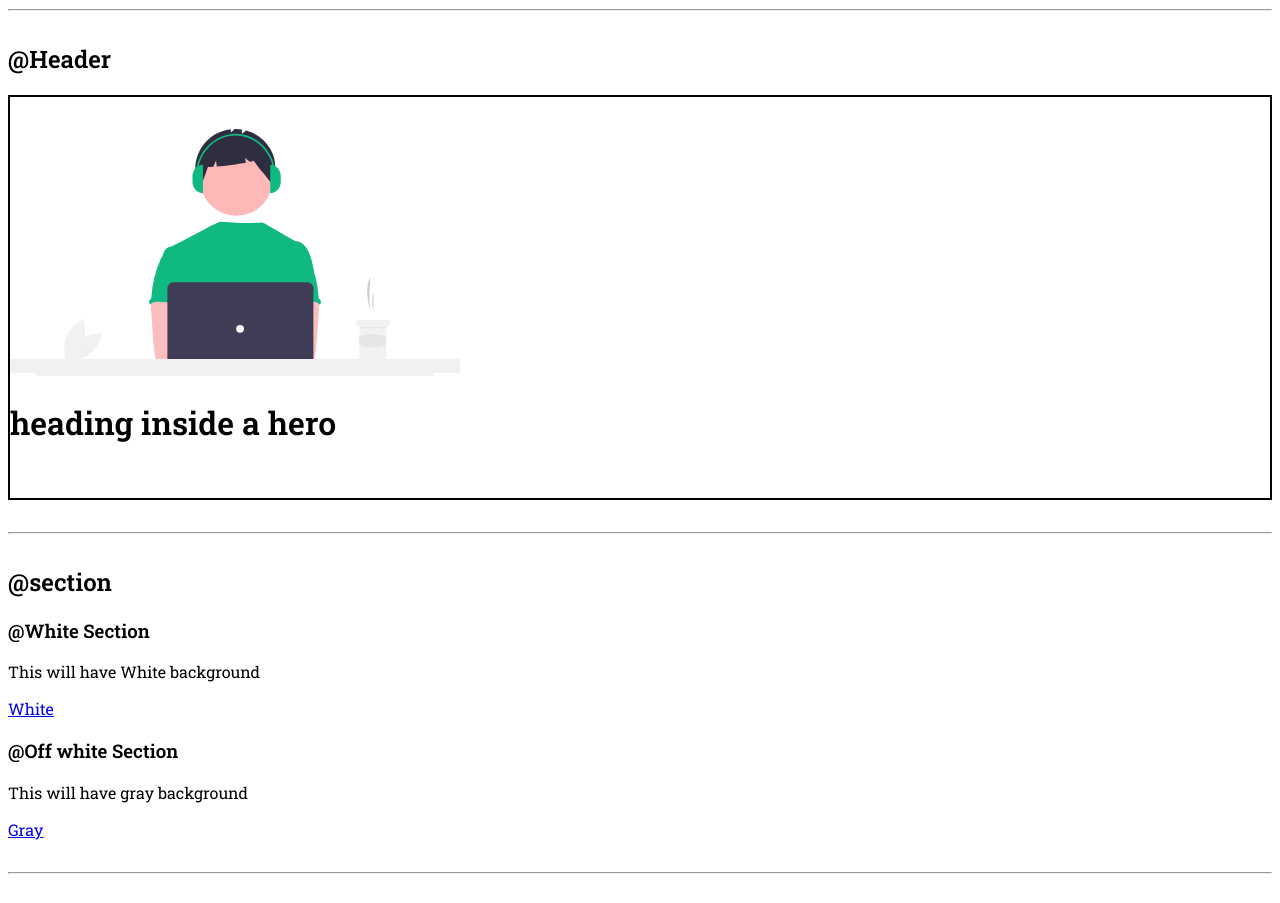
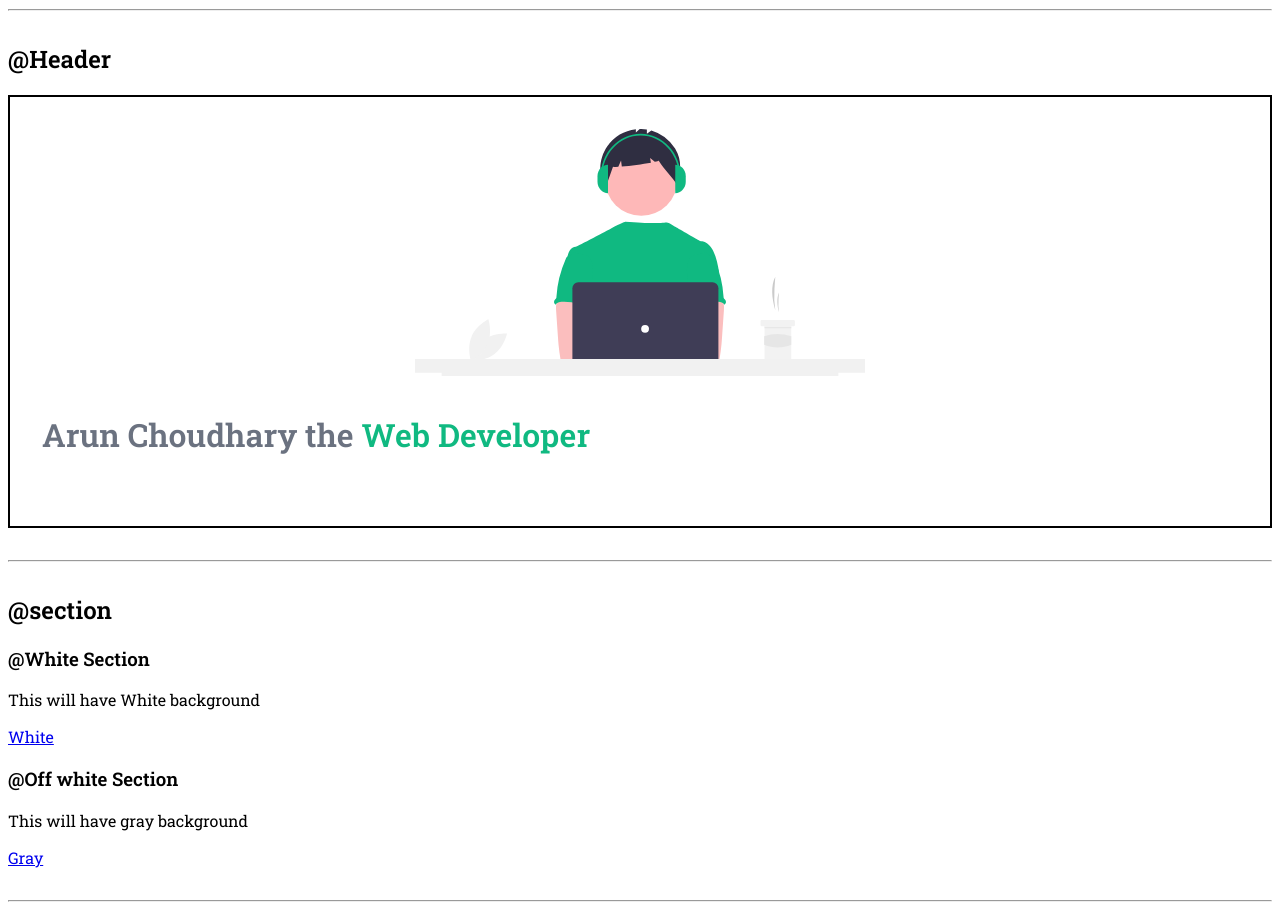
Before and after one commit to Arun023/neogcamp-lesson-3-live, a plain HTML site: page index.html in a window 1280 px wide. Shown: the part 1560-2463 px from the top of the page. Drawn offline with Linux system fonts and the light colour scheme.

Commit message:
Update:header

```diff
--- a/index.html
+++ b/index.html
@@ -81,7 +81,7 @@
     <h2>@Header</h2>
     <header class="hero">
     <img class="hero-img" src="images/banner.svg" alt="Sorry! ">
-    <h1 class="hero-heading">heading inside a hero</h1>
+    <h1 class="hero-heading">Arun Choudhary the <span> Web Developer</span></h1>
     </header>
     <hr>
 
--- a/style.css
+++ b/style.css
@@ -1,7 +1,8 @@
 @import url('https://fonts.googleapis.com/css2?family=Roboto+Slab:wght@400;600&display=swap');
 
 :root{
-    --color:#10B981;
+    --basecolor:#10B981;
+    --greycolor:#6B7280;
 }
 
 body {
@@ -27,14 +28,14 @@ hr{
     padding:0.5rem 1rem;
 }
 .link-primary{
-    background-color:var(--color);
+    background-color:var(--basecolor);
     border-radius: 0.5rem;
     color:white;
 }
 .link-secondary{
     border-radius: 0.5rem;
-    color:var(--color);
-    border: 1px solid var(--color);
+    color:var(--basecolor);
+    border: 1px solid var(--basecolor);
 }
 
 .list-no-bullet{
@@ -46,7 +47,7 @@ hr{
 }
 
 .navigation{
-    background-color: var(--color);
+    background-color: var(--basecolor);
     color: white;
     padding:0.8rem;
     border-bottom-left-radius: 1rem;
@@ -73,4 +74,13 @@ hr{
 }
 .hero .hero-img{
     max-width: 450px;
+    display: block;
+    margin: auto;
 }
+.hero .hero-heading{
+     color: var(--greycolor);
+    padding: 1rem 2rem;
+}
+.hero .hero-heading span{
+    color: var(--basecolor);
+}
```
